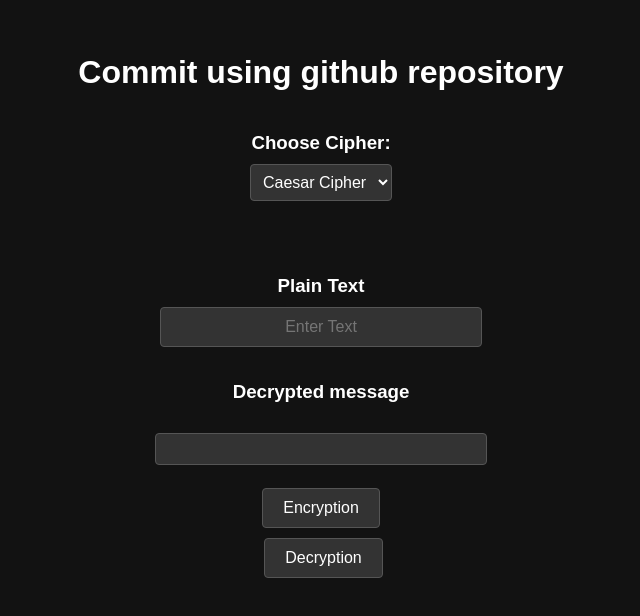
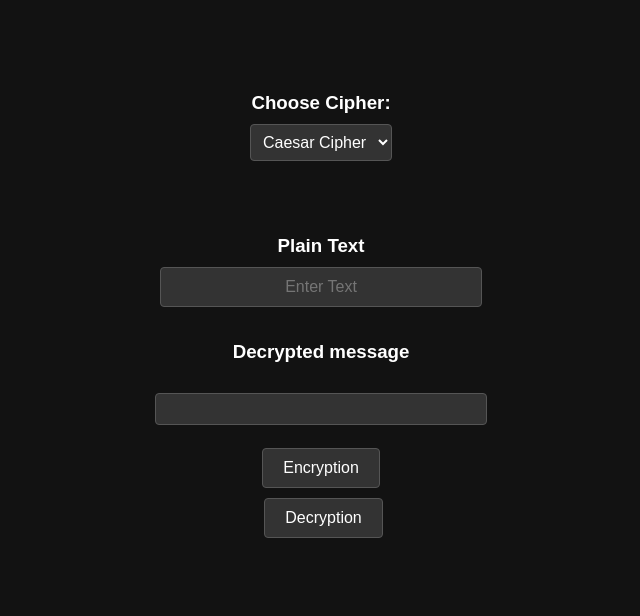
Before and after one commit to KIairo/Encryption-Hill-cypher--JS-, a plain HTML site: page index.html in a window 1280 px wide. Shown: the part 112-728 px from the top of the page, without its empty margins (319-959 px from the left). Drawn offline with Linux system fonts and the light colour scheme.

Commit message:
updated html file

```diff
--- a/index.html
+++ b/index.html
@@ -6,7 +6,6 @@
 </head>
 <body>
 
-    <h1> Commit using github repository</h1>
 
 <h3>Choose Cipher:</h3>
 <select id="cipherType">
```
